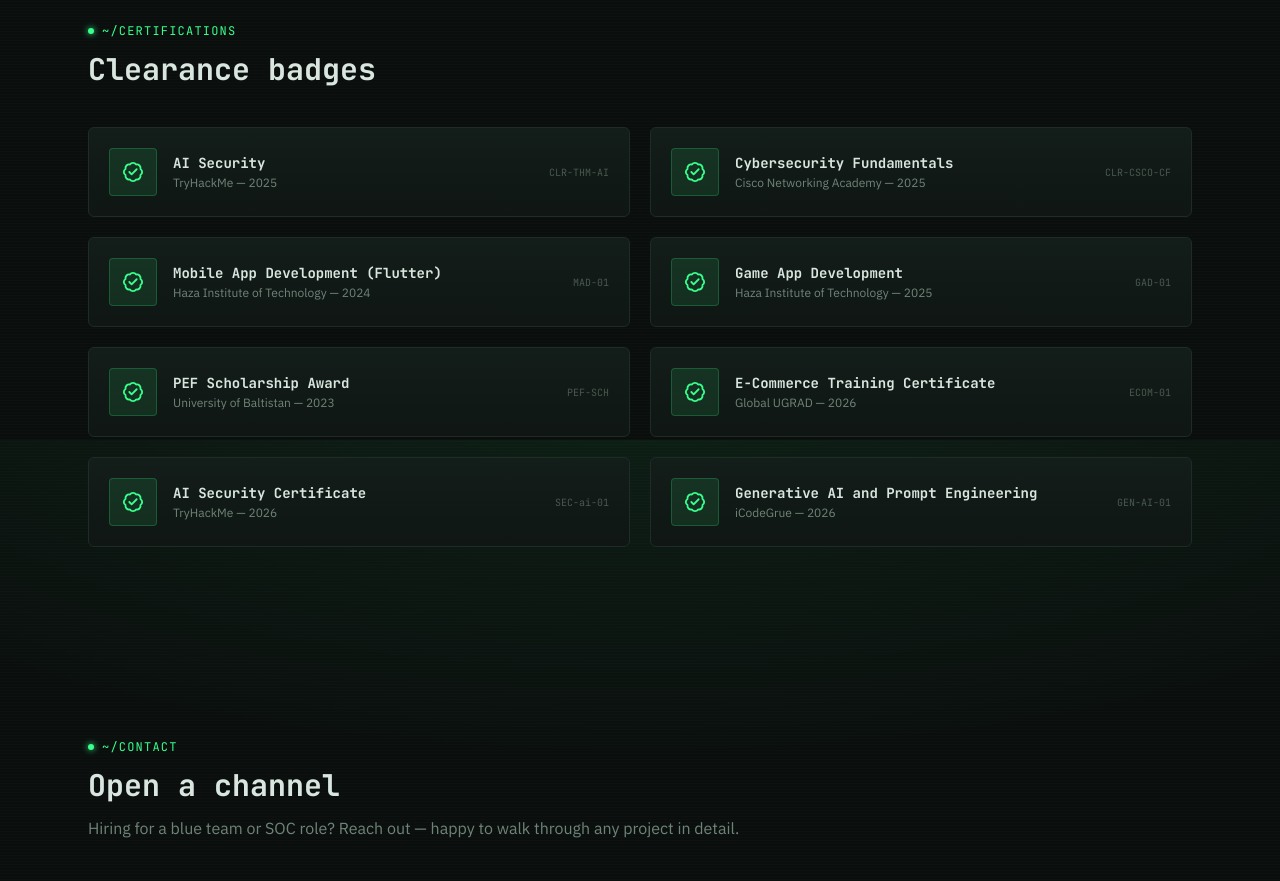
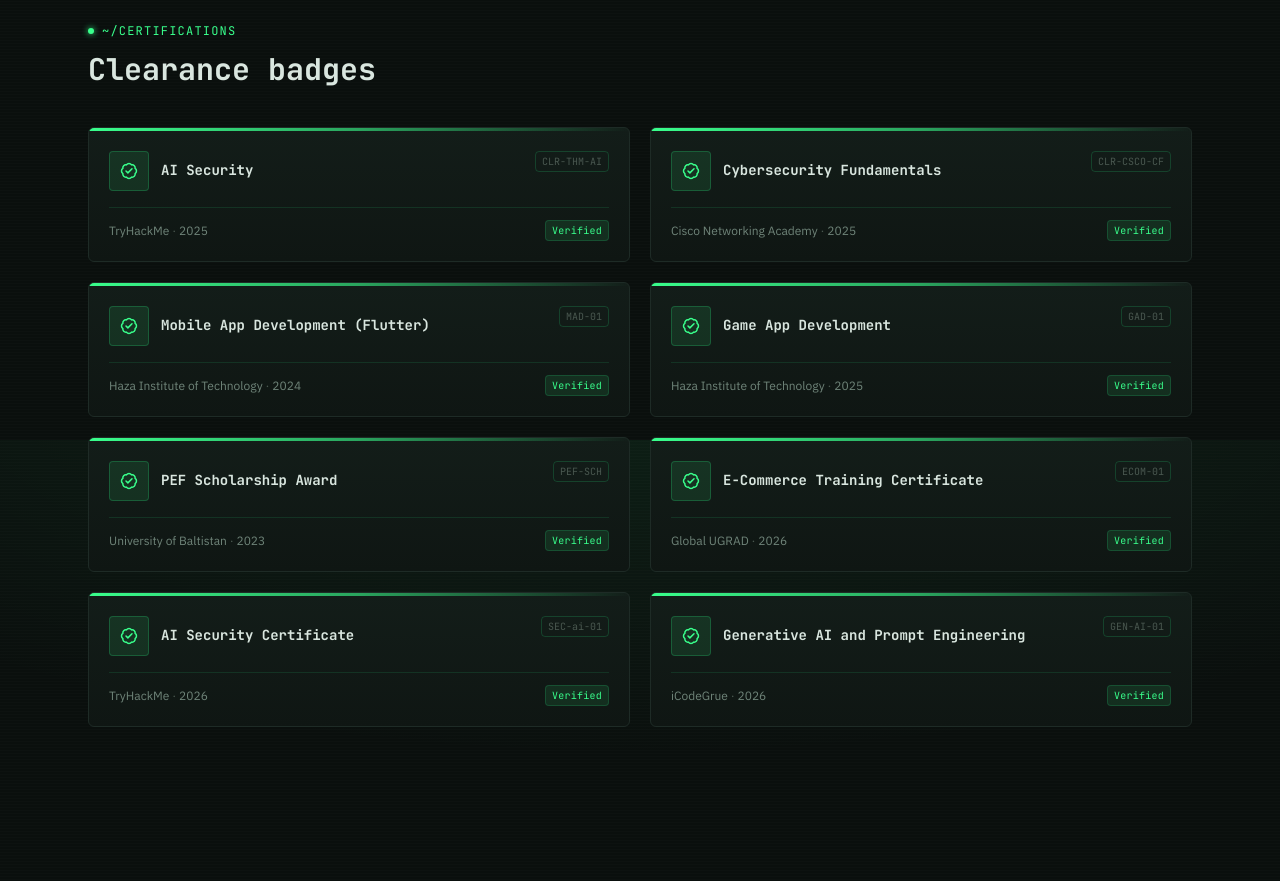
Before and after one commit to coder8820/portfolio, a Next.js app in the folder soc-portfolio/: page / in a window 1280 px wide. Shown: the part 4360-5241 px from the top of the page. Built offline with nearby package versions, Linux system fonts and the light colour scheme; no server answers.

Commit message:
certification layout changed

```diff
--- a/soc-portfolio/src/components/Certifications.tsx
+++ b/soc-portfolio/src/components/Certifications.tsx
@@ -1,32 +1,65 @@
 import { certifications } from "@/data/content";
 import SectionHeading from "./SectionHeading";
-import { BadgeCheck } from "lucide-react";
-//  Certifications component displays a list of clearance badges with their details.
+import { BadgeCheck, ExternalLink } from "lucide-react";
+
+// Certifications component — presented as formal credential cards:
+// accent bar, credential-id pill, static "Verified" status, and a
+// hairline divider separating identity from issuing details.
 export default function Certifications() {
   return (
-    <section id="certifications" className="mx-auto max-w-6xl px-4 sm:px-6 py-16 sm:py-24 scroll-mt-20">
+    <section
+      id="certifications"
+      className="mx-auto max-w-6xl px-4 sm:px-6 py-16 sm:py-24 scroll-mt-20"
+    >
       <SectionHeading eyebrow="~/certifications" title="Clearance badges" />
 
-      <div className="grid sm:grid-cols-2 gap-5">
+      <div className="mt-10 grid sm:grid-cols-2 gap-5">
         {certifications.map((cert) => (
           <div
             key={cert.code}
-            className="panel rounded-md p-5 flex items-center gap-4"
+            className="relative panel rounded-md overflow-hidden transition-shadow duration-200 hover:shadow-md hover:border-accent/40"
           >
-            <div className="shrink-0 w-12 h-12 rounded-sm bg-accent/10 border border-accent-dim/40 flex items-center justify-center">
-              <BadgeCheck size={22} className="text-accent" />
+            {/* top accent bar */}
+            <div className="h-[3px] w-full bg-gradient-to-r from-accent via-accent/60 to-transparent" />
+
+            <div className="p-5">
+              <div className="flex items-start justify-between gap-3">
+                <div className="flex items-center gap-3 min-w-0">
+                  <div className="shrink-0 w-10 h-10 rounded-sm bg-accent/10 border border-accent-dim/40 flex items-center justify-center">
+                    <BadgeCheck size={18} className="text-accent" />
+                  </div>
+                  <h3 className="font-mono font-semibold text-text text-sm leading-tight truncate">
+                    {cert.name}
+                  </h3>
+                </div>
+
+                <span className="shrink-0 font-mono text-[10px] text-dim border border-accent-dim/30 rounded-sm px-1.5 py-0.5">
+                  {cert.code}
+                </span>
+              </div>
+
+              <div className="mt-4 pt-3 border-t border-accent-dim/20 flex items-center justify-between gap-3">
+                <p className="text-xs text-muted min-w-0 truncate">
+                  {cert.issuer} <span className="text-dim">·</span> {cert.date}
+                </p>
+
+                <span className="shrink-0 inline-flex items-center gap-1 font-mono text-[10px] tracking-wide text-accent bg-accent/10 border border-accent-dim/30 rounded-sm px-1.5 py-0.5">
+                  Verified
+                </span>
+              </div>
+
+              {"url" in cert && (cert as { url?: string }).url && (
+
+                  <a href={(cert as { url?: string }).url}
+                  target="_blank"
+                  rel="noopener noreferrer"
+                  className="mt-3 inline-flex items-center gap-1 text-[11px] font-mono text-accent hover:underline"
+                >
+                  View credential
+                  <ExternalLink size={11} />
+                </a>
+              )}
             </div>
-            <div className="flex-1 min-w-0">
-              <h3 className="font-mono font-semibold text-text text-sm">
-                {cert.name}
-              </h3>
-              <p className="text-xs text-muted mt-0.5">
-                {cert.issuer} — {cert.date}
-              </p>
-            </div>
-            <span className="font-mono text-[10px] text-dim shrink-0">
-              {cert.code}
-            </span>
           </div>
         ))}
       </div>
```
